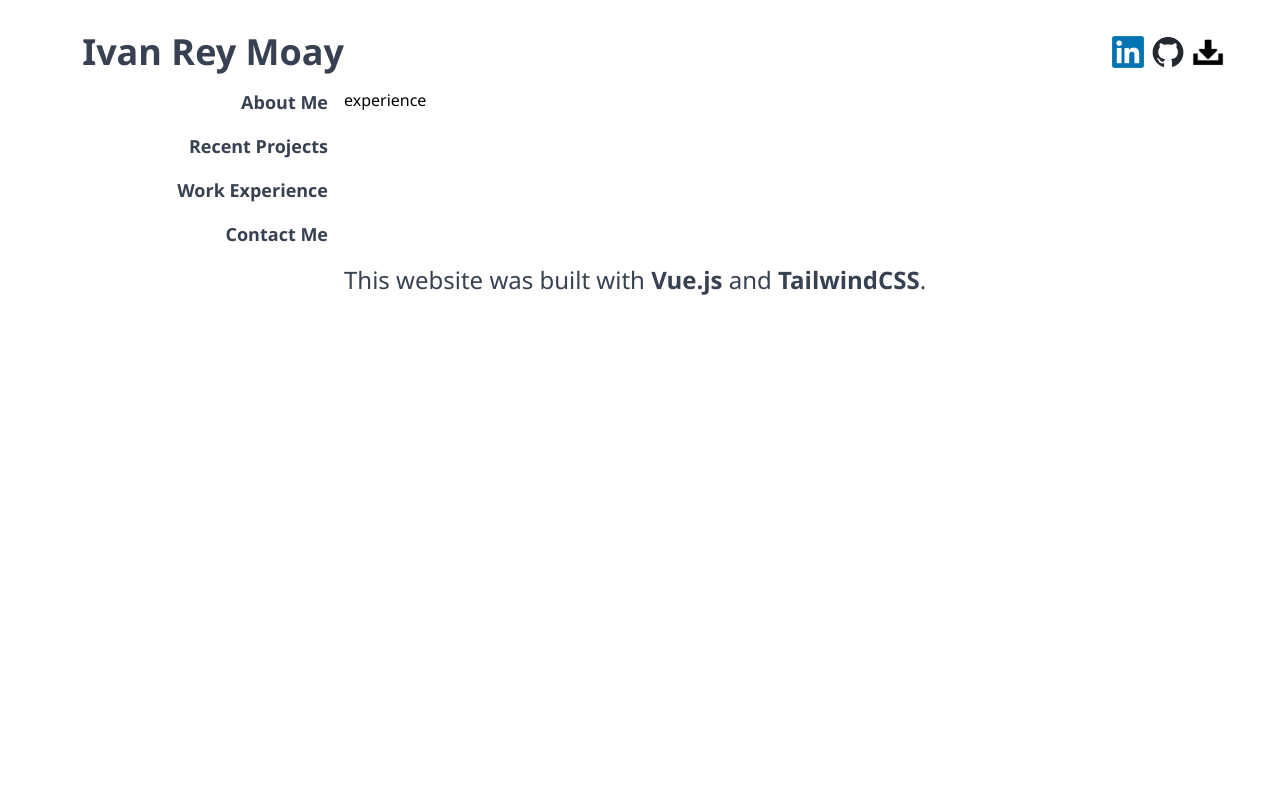
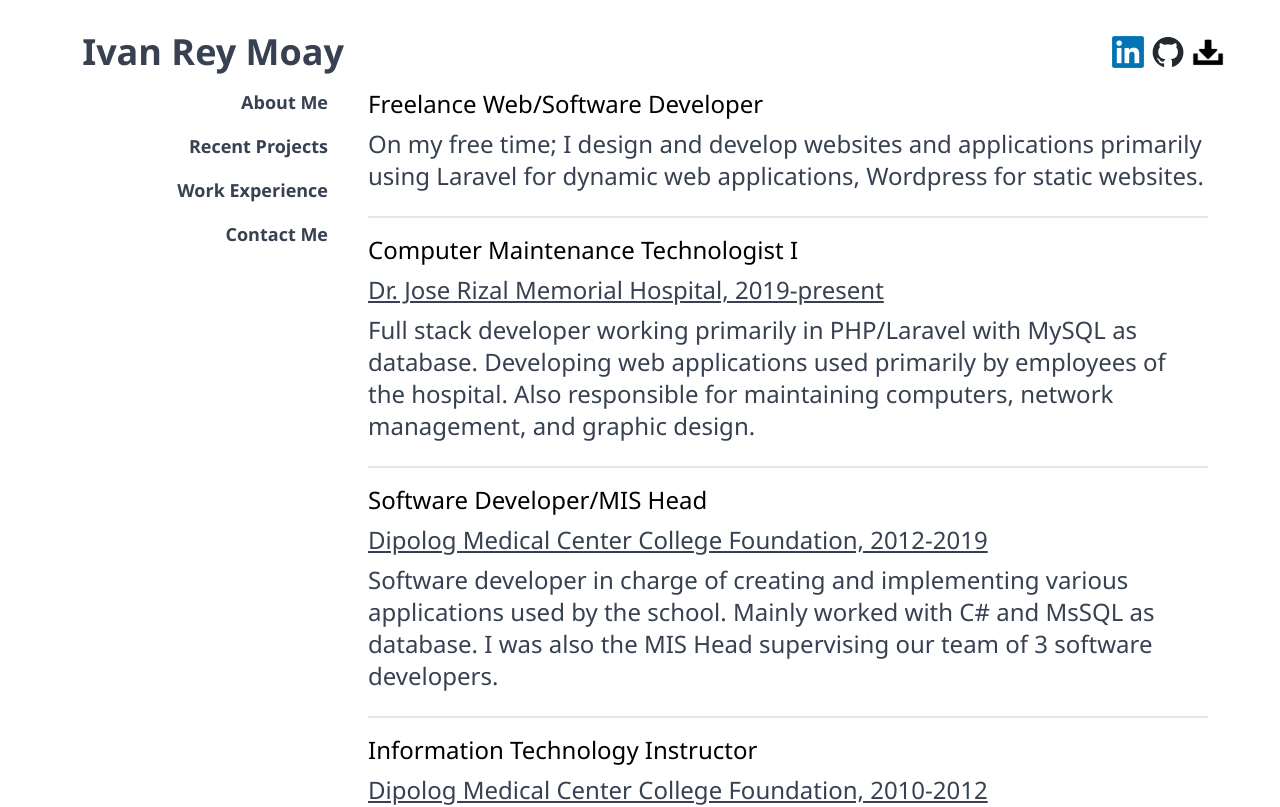
Before and after one commit to ivanmoay/ivan-portfolio, a Vue app: page /experience in a window 1280 px wide. Shown: the top 807 px of the page. Built offline with nearby package versions, Linux system fonts and the light colour scheme.

Commit message:
work exp

```diff
--- a/src/components/Tool.vue
+++ /dev/null
@@ -1,4 +0,0 @@
-<template>
-    <div>
-    </div>
-</template>
--- /dev/null
+++ b/src/components/WorkExpCard.vue
@@ -0,0 +1,20 @@
+<template>
+    <div class="border-b-2 mb-4 pb-4">
+        <div class="text-2xl text-black mb-2">{{ header }}</div>
+        <div class="text-gray-700 text-2xl mb-2 underline">{{ subText }}</div>
+        <div class="text-gray-700 text-2xl mb-2">{{ contentText }}</div>
+    </div>
+</template>
+
+<script>
+export default{
+    props: {
+        header: String,
+        subText: String,
+        contentText: String,
+    },
+    // setup(props){
+
+    // }
+}
+</script>
--- a/src/views/ContactView.vue
+++ b/src/views/ContactView.vue
@@ -1,6 +1,17 @@
 <template>
     <div class="px-6 text-gray-700 text-2xl container">
-        <form class="flex flex-col items-center">
+        <div class="flex flex-col items-center border-b-2 mb-4 pb-4">
+            <div class="flex items-center">
+                <svg xmlns="http://www.w3.org/2000/svg" fill="none" viewBox="0 0 24 24" stroke-width="1.5" stroke="currentColor" class="w-6 h-6">
+                    <path stroke-linecap="round" stroke-linejoin="round" d="M10.5 1.5H8.25A2.25 2.25 0 006 3.75v16.5a2.25 2.25 0 002.25 2.25h7.5A2.25 2.25 0 0018 20.25V3.75a2.25 2.25 0 00-2.25-2.25H13.5m-3 0V3h3V1.5m-3 0h3m-3 18.75h3" />
+                </svg>
+                +63 946 173 5139
+            </div>
+            <div class="flex items-center">
+                ivan.moay@gmail.com
+            </div>
+        </div>
+        <form class="flex flex-col items-center" @submit.prevent="sendEmail">
             <!-- <div class="flex-none m-2">
                 <label>Name</label>
             </div> -->
@@ -40,6 +51,10 @@
                 </textarea>
             </div>
 
+            <div v-if="showMessage" class="text-center ">
+                Email Sent.
+            </div>
+
             <div class="flex-none">
                 <input class="bg-cyan-500 text-white cursor-pointer p-1 w-32 hover:scale-105 transition ease-out duration-200" type="submit" value="Send">
             </div>
@@ -47,3 +62,38 @@
         </form>
     </div>
 </template>
+
+<script>
+import emailjs from 'emailjs-com';
+
+export default{
+    name: 'ContactView',
+    data(){
+        return {
+            name: '',
+            email: '',
+            message: '',
+            showMessage: false
+        }
+    },
+    methods:{
+        sendEmail(e) {
+        try {
+            emailjs.sendForm('service_yc53wt5', 'template_3w7psri', e.target,
+            '4p0mFBUepr9AqJNE4', {
+            from_name: this.name,
+            email: this.email,
+            message: this.message
+            })
+        } catch(error) {
+            console.log({error})
+        }
+            // Reset form field
+            this.showMessage = true;
+            this.name = ''
+            this.email = ''
+            this.message = ''
+        },
+    }
+}
+</script>
--- a/src/views/ExperienceView.vue
+++ b/src/views/ExperienceView.vue
@@ -1,3 +1,40 @@
 <template>
-    <h1>experience</h1>
+    <div class="px-6">
+        <WorkExpCard
+            header="Freelance Web/Software Developer"
+            contentText="On my free time; I design and develop websites and applications primarily using Laravel for dynamic
+                        web applications, Wordpress for static websites."
+        />
+        <WorkExpCard
+            header="Computer Maintenance Technologist I"
+            subText = "Dr. Jose Rizal Memorial Hospital, 2019-present"
+            contentText="Full stack developer working primarily in PHP/Laravel with MySQL as database. Developing web
+                        applications used primarily by employees of the hospital. Also responsible for maintaining computers,
+                        network management, and graphic design."
+        />
+        <WorkExpCard
+            header="Software Developer/MIS Head"
+            subText = "Dipolog Medical Center College Foundation, 2012-2019"
+            contentText="Software developer in charge of creating and implementing various applications used by the school.
+                        Mainly worked with C# and MsSQL as database. I was also the MIS Head supervising our team of 3
+                        software developers."
+        />
+        <WorkExpCard
+            header="Information Technology Instructor"
+            subText = "Dipolog Medical Center College Foundation, 2010-2012"
+            contentText="After graduating, I was hired as an instructor teaching programming to college students. Languages I
+                        taught included C#, C, PHP, Assembly, MySQL, MsSQL, and VB.net."
+        />
+    </div>
 </template>
+
+<script>
+import WorkExpCard from "../components/WorkExpCard.vue";
+
+export default{
+    name: 'ExperienceView',
+    components: {
+        WorkExpCard
+    },
+}
+</script>
--- a/src/views/ProjectsView.vue
+++ b/src/views/ProjectsView.vue
@@ -19,7 +19,7 @@
         <Card
             header="Etecon App"
             :tools="['laravel','tailwind']"
-            github="https://github.com/ivanmoay/etecon-app"
+            github="https://github.com/ivanmoay/etecon"
             link=""
             contentText="A web application made for a client mainly to generate hospice forms. The client can also make video
                         courses with an exam after completion of a course."
--- a/src/views/ResumeView.vue
+++ b/src/views/ResumeView.vue
@@ -1,5 +1,6 @@
 <template>
     <div class="px-6 text-gray-700 text-4xl">
+        <span class="font-bold text-2xl">+63 946 173 5139 | ivan.moay@gmail.com</span><br />
         <p class="border-b-2 mb-4 pb-4">
             Web developer residing in Dipolog City, Philippines with 10+ years of experience coding looking for
             remote work. Looking for a long-term company that I can hone and grow my skills with.
```
